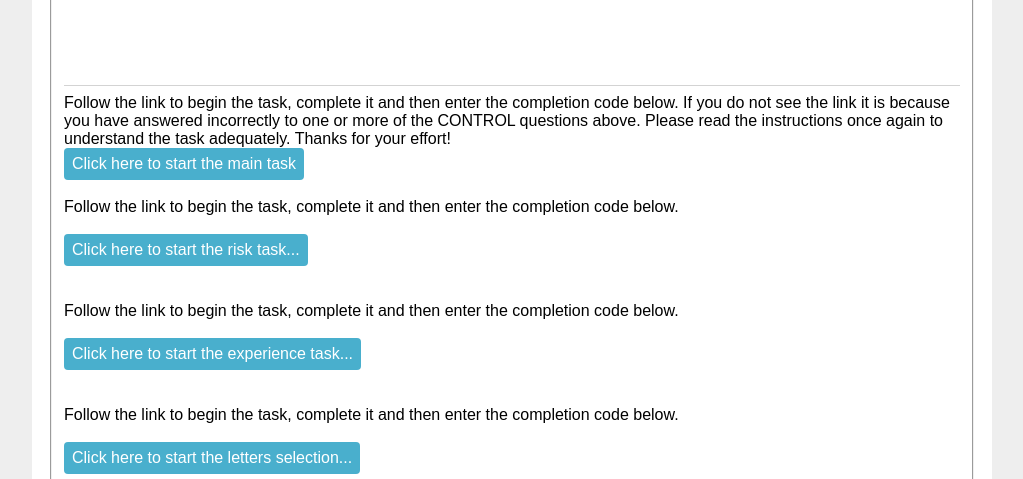
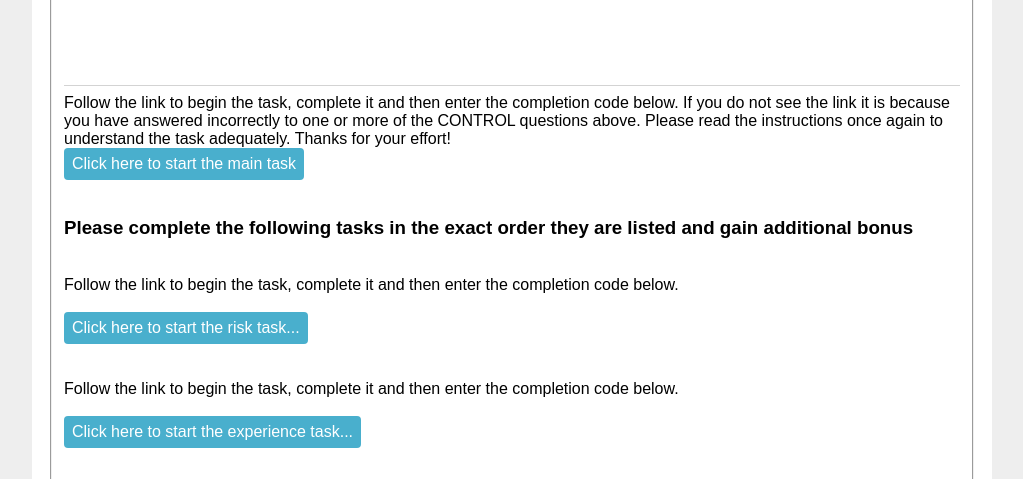
Before and after one commit to afranck64/ultimatum, a Flask app: template survey/templates/txx/survey.html in a window 1280 px wide. Shown: the part 1450-1929 px from the top of the page, without its empty margins (128-1151 px from the left). Run offline with Flask 2, Linux system fonts and the light colour scheme; the template is opened without the code that fills it, so the values that code supplies are empty; parts of the project's set-up code (start-up, migrations or seed data) failed here and were passed over; some libraries are stand-ins or nearby versions.

Commit message:
add informaiton aabout tasks order

```diff
--- a/survey/templates/txx/survey.html
+++ b/survey/templates/txx/survey.html
@@ -221,6 +221,7 @@
         <!-- <input type="text" id="{{form.code_resp_prop.id}}" value="{{form.code_resp_prop.data}}" onchange="update_tasks()"><br> -->
 
         <div id="features">
+            <h3>Please complete the following tasks in the exact order they are listed and gain additional bonus</h3><br>
             <div>Follow the link to begin the task, complete it and then enter the completion code below.</div><br>
             <a href="{{url_for('tasks.risk.index')}}?job_id={{job_id}}&worker_id={{worker_id}}" target="_blank"><button class="button"  type="button">Click here to start the risk task...</button></a><br>
             <div style="background-color:red;" class="alert alert-error">{{ ", ".join(form.code_risk.errors)}}</div>
```
